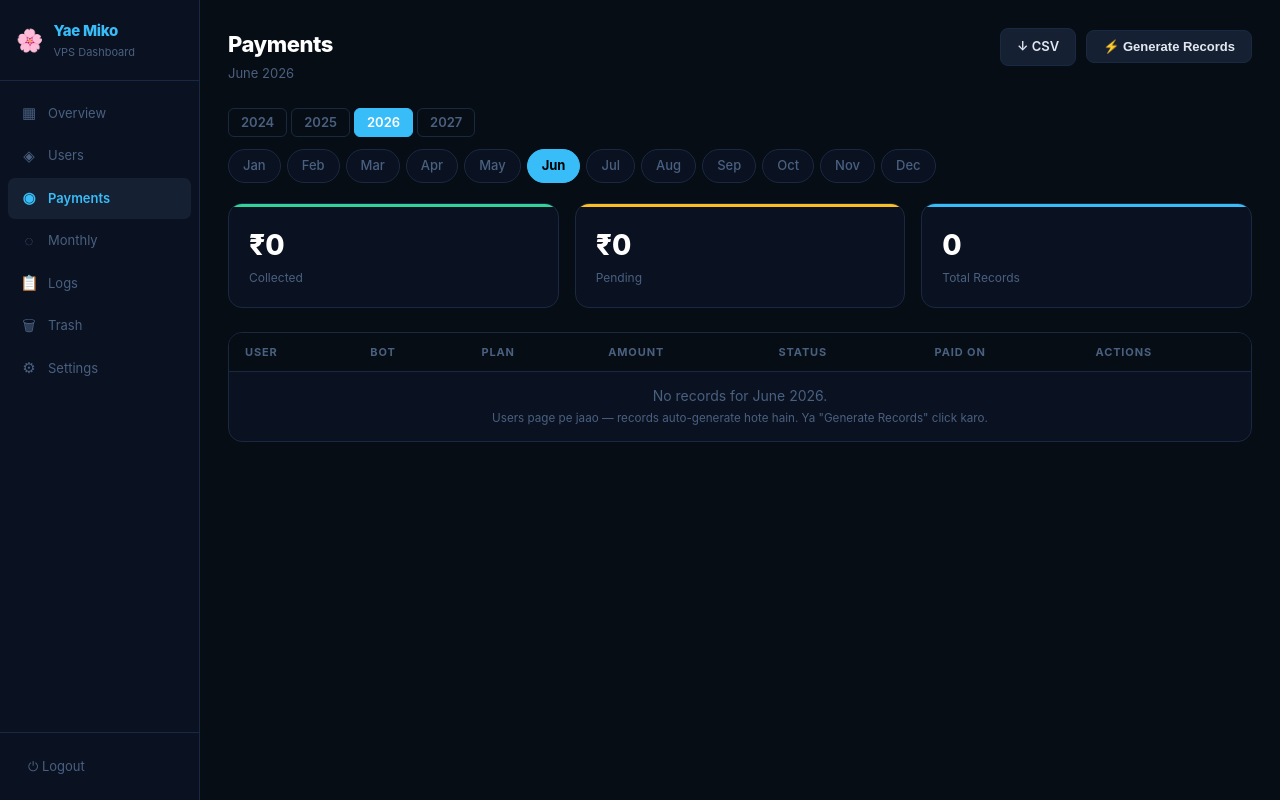
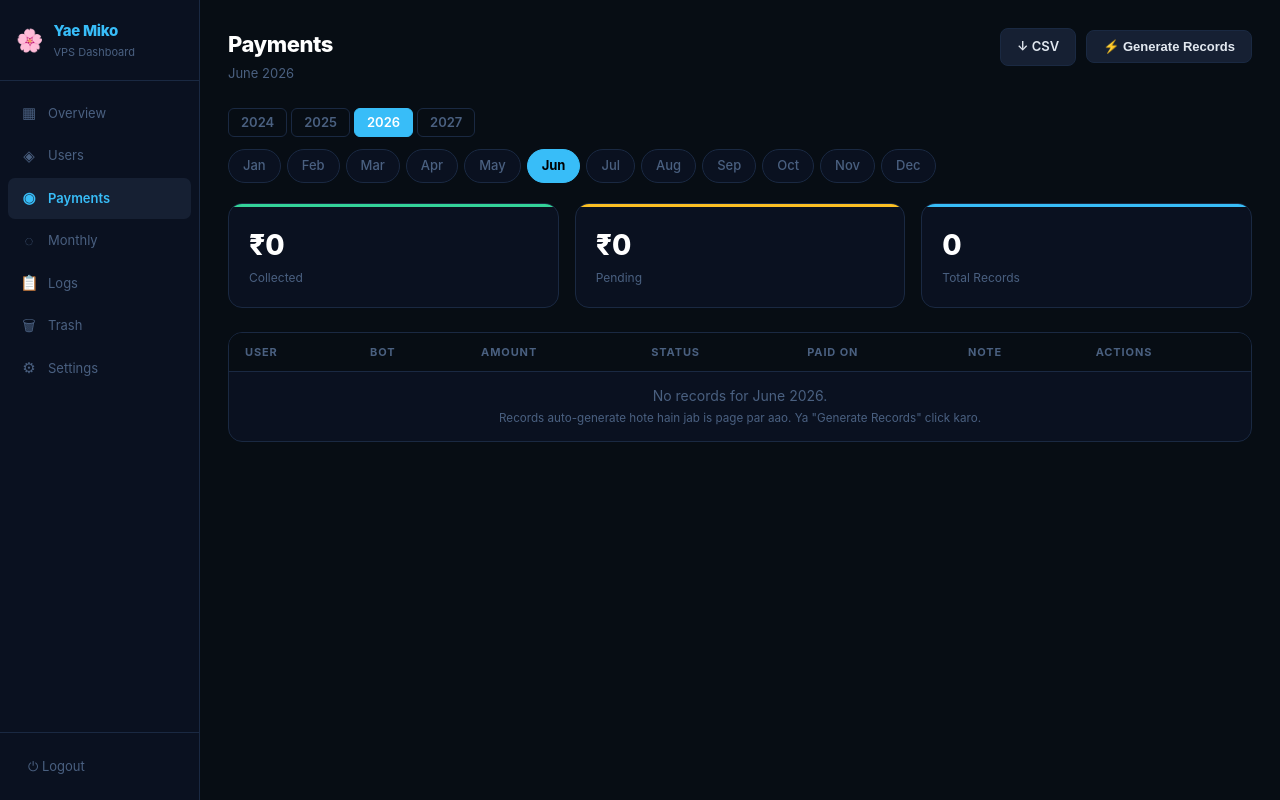
Before and after one commit to MikoxYae/botpanel, a Flask app: page /payments in a window 1280 px wide. Run offline with Flask 3, Linux system fonts and the light colour scheme; the visitor is signed in with stand-in values (Sample User, id 1); data that the repository does not hold is empty.

Commit message:
Update templates/payments.html

```diff
--- a/templates/payments.html
+++ b/templates/payments.html
@@ -54,10 +54,10 @@
       <tr>
         <th>User</th>
         <th>Bot</th>
-        <th>Plan</th>
         <th>Amount</th>
         <th>Status</th>
         <th>Paid On</th>
+        <th>Note</th>
         <th>Actions</th>
       </tr>
     </thead>
@@ -74,7 +74,6 @@
           </div>
         </td>
         <td class="accent">{{ p.user.bot_name }}</td>
-        <td>{{ p.user.plan }}</td>
         <td class="fw-bold">₹{{ p.amount }}</td>
         <td>
           <span class="badge {% if p.paid %}badge--green{% else %}badge--yellow{% endif %}">
@@ -82,6 +81,14 @@
           </span>
         </td>
         <td class="muted">{{ p.paid_date.strftime('%d %b %Y') if p.paid_date else '—' }}</td>
+        <td style="min-width:160px">
+          <form method="POST" action="{{ url_for('update_payment_note', payment_id=p.id) }}"
+                class="note-form">
+            <input type="text" name="note" value="{{ p.note or '' }}"
+                   placeholder="Add note…" class="note-input"
+                   title="Enter note and press Enter to save" />
+          </form>
+        </td>
         <td>
           <div class="action-btns">
             {% if not p.paid %}
@@ -94,8 +101,8 @@
             </form>
             {% endif %}
             <form method="POST" action="{{ url_for('delete_payment', payment_id=p.id) }}"
-                  onsubmit="return confirm('Delete this payment record for {{ p.user.name }}?')">
-              <button type="submit" class="btn-mini btn-mini--red" title="Delete record">🗑</button>
+                  onsubmit="return confirm('Delete payment record for {{ p.user.name }}?')">
+              <button type="submit" class="btn-mini btn-mini--red" title="Delete">🗑</button>
             </form>
           </div>
         </td>
@@ -104,11 +111,21 @@
       <tr>
         <td colspan="7" class="empty-state">
           No records for {{ current_month }}.<br>
-          <small style="color:var(--muted)">Users page pe jaao — records auto-generate hote hain. Ya "Generate Records" click karo.</small>
+          <small class="muted">Records auto-generate hote hain jab is page par aao. Ya "Generate Records" click karo.</small>
         </td>
       </tr>
       {% endfor %}
     </tbody>
   </table>
 </div>
+
+<script>
+// Save note on Enter or on blur
+document.querySelectorAll('.note-form').forEach(form => {
+  const inp = form.querySelector('.note-input');
+  const save = () => form.submit();
+  inp.addEventListener('keydown', e => { if (e.key === 'Enter') { e.preventDefault(); save(); } });
+  inp.addEventListener('blur', save);
+});
+</script>
 {% endblock %}
```
